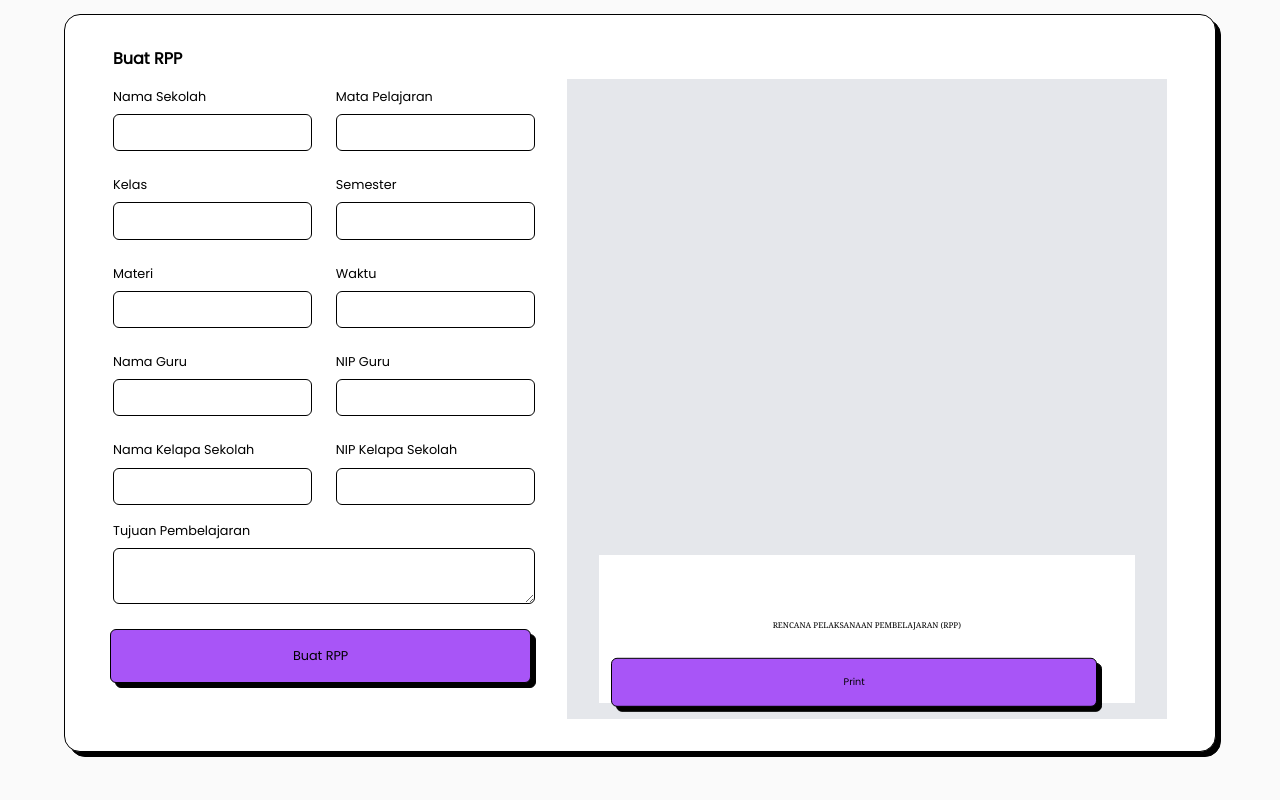
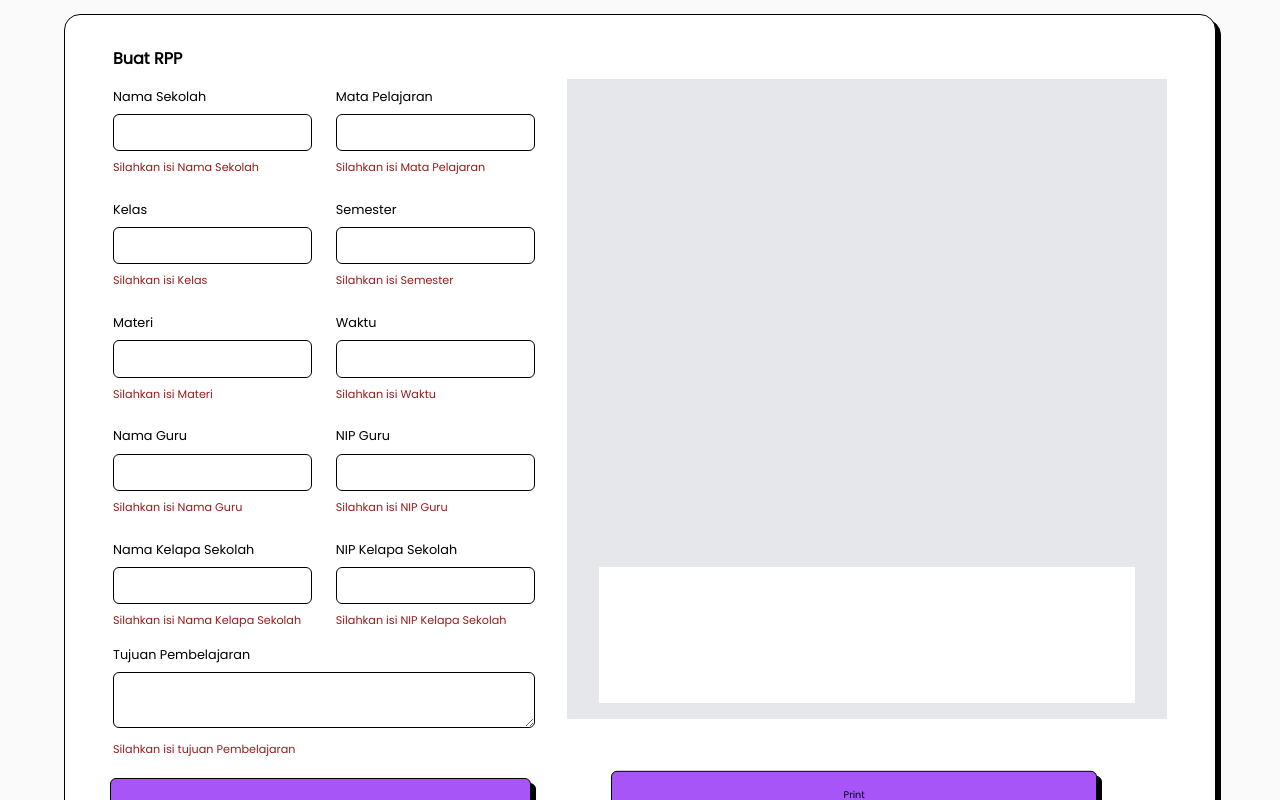
Before and after one commit to guntekhunter/ommaleka, a Next.js app: page / in a window 1280 px wide. Both pictures are taken after a click on the button "Buat RPP". Shown: the part 1021-1821 px from the top of the page. Built offline with nearby package versions, Linux system fonts and the light colour scheme; no server answers.

Commit message:
fead: form falidation

```diff
--- a/src/app/component/input/Input.tsx
+++ b/src/app/component/input/Input.tsx
@@ -1,7 +1,7 @@
 import React from "react";
 
 // @ts-ignore
-export default function Input({ onChange, children, value }) {
+export default function Input({ onChange, children, value, clicked }) {
   return (
     <div className="space-y-[.5rem]">
       <label htmlFor="mataPelajaran">{children}</label>
@@ -12,7 +12,13 @@ export default function Input({ onChange, children, value }) {
         id=""
         value={value}
         onChange={onChange}
+        required
       />
+      {!value.trim() && clicked ? (
+        <p className="text-red-800 text-[.7rem]">Silahkan isi {children}</p>
+      ) : (
+        <></>
+      )}
     </div>
   );
 }
--- a/src/app/component/rpp/ContainerRpp.tsx
+++ b/src/app/component/rpp/ContainerRpp.tsx
@@ -16,7 +16,6 @@ import Image from "next/image";
 export default function ContainerRpp() {
   const [summary, setSummary] = useState("");
   const [mapel, setMapel] = useState("");
-  const [namaSd, setNamaSd] = useState("");
   const [kelas, setKelas] = useState("");
   const [namaSekolah, setNamaSekolah] = useState("");
   const [semester, setSemester] = useState("");
@@ -31,6 +30,7 @@ export default function ContainerRpp() {
   const [modal, setModal] = useState(false);
   const [template, setTemplate] = useState("/data/rpp.txt");
   const [sign, setSign] = useState(false);
+  const [clicked, setClicked] = useState(false);
   const [active, setActive] = useState(false);
   const ref = useRef<HTMLDivElement>(null);
   const print = useReactToPrint({
@@ -38,6 +38,21 @@ export default function ContainerRpp() {
   });
 
   const startChat = async () => {
+    // Check if any required fields are empty
+    setClicked(true);
+    if (
+      mapel.trim() === "" ||
+      namaSekolah.trim() === "" ||
+      kelas.trim() === "" ||
+      semester.trim() === "" ||
+      waktu.trim() === "" ||
+      tujuanPembelajaran.trim() === "" ||
+      materi.trim() === ""
+    ) {
+      // Display error message or handle the empty fields appropriately
+      console.error("One or more required fields are empty.");
+      return;
+    }
     setLoading(true);
     setSign(false);
     setSummary("");
@@ -56,7 +71,7 @@ export default function ContainerRpp() {
             },
             {
               role: "user",
-              content: `take a break and then create RPP with main subject is ${mapel},nama sekolah = ${namaSekolah} nama sd = ${namaSd}, kelas = ${kelas}, semester = ${semester}, waktu = ${waktu}, tujuan pembelajaran = ${tujuanPembelajaran}, an the goals of that learning is tujuan pembelajaran = ${tujuanPembelajaran}, base on this format ${text} change all the thing inside that format so the subject is base on this ${materi}. make it on md format you need to make it on a table`,
+              content: `take a break and then create RPP with main subject is ${mapel},nama sekolah = ${namaSekolah}, kelas = ${kelas}, semester = ${semester}, waktu = ${waktu}, tujuan pembelajaran = ${tujuanPembelajaran}, an the goals of that learning is tujuan pembelajaran = ${tujuanPembelajaran}, base on this format ${text} change all the thing inside that format so the subject is base on this ${materi}. make it on md format you need to make it on a table`,
             },
           ],
           temperature: 0,
@@ -193,54 +208,63 @@ export default function ContainerRpp() {
             <h1 className="text-[1rem] font-bold">Buat RPP</h1>
             <div className="grid grid-cols-1 gap-[1.5rem] md:grid-cols-2">
               <Input
+                clicked={clicked}
                 value={namaSekolah}
                 onChange={(e: any) => handleInputChange(e, setNamaSekolah)}
               >
                 Nama Sekolah
               </Input>
               <Input
+                clicked={clicked}
                 value={mapel}
                 onChange={(e: any) => handleInputChange(e, setMapel)}
               >
                 Mata Pelajaran
               </Input>
               <Input
+                clicked={clicked}
                 value={kelas}
                 onChange={(e: any) => handleInputChange(e, setKelas)}
               >
                 Kelas
               </Input>
               <Input
+                clicked={clicked}
                 value={semester}
                 onChange={(e: any) => handleInputChange(e, setSemester)}
               >
                 Semester
               </Input>
               <Input
+                clicked={clicked}
                 value={materi}
                 onChange={(e: any) => handleInputChange(e, setMateri)}
               >
                 Materi
               </Input>
               <Input
+                clicked={clicked}
                 value={waktu}
                 onChange={(e: any) => handleInputChange(e, setWaktu)}
               >
                 Waktu
               </Input>
               <Input
+                clicked={clicked}
                 value={namaGuru}
                 onChange={(e: any) => handleInputChange(e, setNamaGuru)}
               >
                 Nama Guru
               </Input>
               <Input
+                clicked={clicked}
                 value={nipGuru}
                 onChange={(e: any) => handleInputChange(e, setNipGuru)}
               >
                 NIP Guru
               </Input>
               <Input
+                clicked={clicked}
                 value={namaKepalaSekolah}
                 onChange={(e: any) =>
                   handleInputChange(e, setNamaKepalaSekolah)
@@ -249,6 +273,7 @@ export default function ContainerRpp() {
                 Nama Kelapa Sekolah
               </Input>
               <Input
+                clicked={clicked}
                 value={nipKepalaSekolah}
                 onChange={(e: any) => handleInputChange(e, setNipKepalaSekolah)}
               >
@@ -274,6 +299,13 @@ export default function ContainerRpp() {
                   setTujuanPembelajaran(e.target.value);
                 }}
               />
+              {!tujuanPembelajaran.trim() && clicked ? (
+                <p className="text-red-800 text-[.7rem]">
+                  Silahkan isi tujuan Pembelajaran
+                </p>
+              ) : (
+                <></>
+              )}
             </div>
             <div>
               <ButtonArticle className="mt-5" onClick={startChat}>
```
